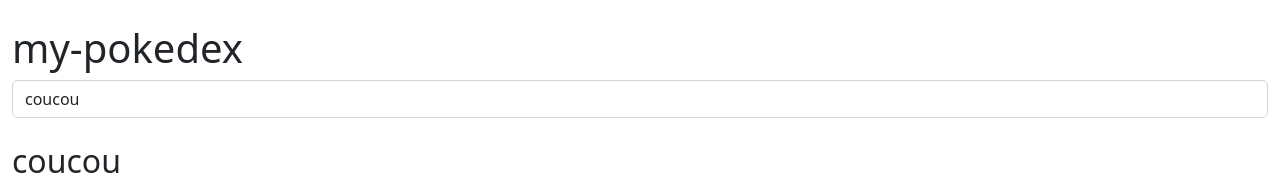
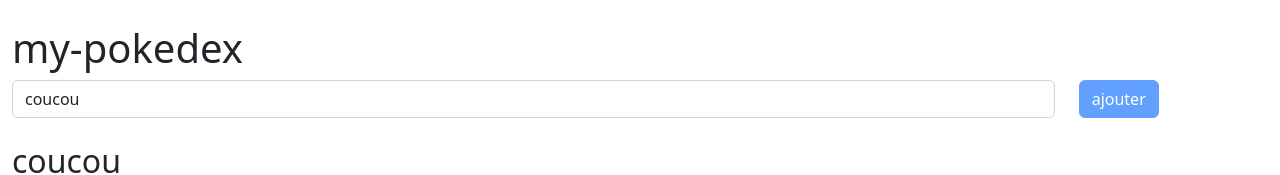
Before and after one commit to mvidailhet/pokedex-promo-septembre-2023, an Angular app: page / in a window 1280 px wide. Shown: the top 175 px of the page. Built offline with nearby package versions, Linux system fonts and the light colour scheme.

Commit message:
property binding sur le disabled du bouton

```diff
--- a/src/app/app.component.html
+++ b/src/app/app.component.html
@@ -1,7 +1,15 @@
 <div class="container-fluid mt-4">
   <h1>{{ title }}</h1>
 
-  <input class="form-control" type="text" [(ngModel)]="userInput" />
+  <div class="row">
+    <div class="col">
+      <input class="form-control" type="text" [(ngModel)]="userInput" />
+    </div>
+    <div class="col-2">
+      <button [disabled]="isAddBtnDisabled" class="btn btn-primary">ajouter</button>
+    </div>
+  </div>
+
 
   <h2 class="mt-4">{{ userInput }}</h2>
 
--- a/src/app/app.component.ts
+++ b/src/app/app.component.ts
@@ -7,6 +7,14 @@ import { Component } from '@angular/core';
 })
 export class AppComponent {
   title = 'my-pokedex';
+  userInput = 'coucou';
 
-  userInput = 'coucou';
+  isAddBtnDisabled = false;
+
+  constructor() {
+    setTimeout(() => {
+      this.isAddBtnDisabled = true;
+    }, 3000);
+  }
+
 }
```
